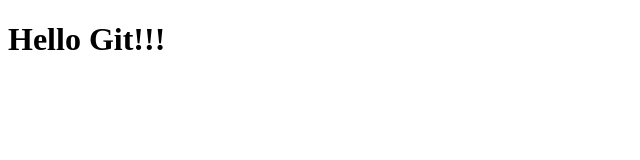
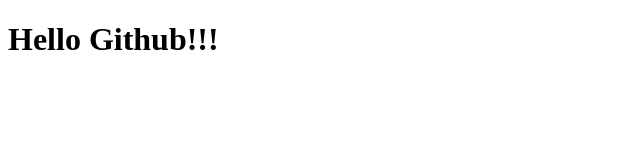
Before and after one commit to krulik/git-demo, a plain HTML site: page index.html in a window 1280 px wide. Shown: the whole page, without its empty margins (0-640 px from the left). Drawn offline with Linux system fonts and the light colour scheme.

Commit message:
change to github

```diff
--- a/index.html
+++ b/index.html
@@ -7,6 +7,6 @@
   <title>Git Demo</title>
 </head>
 <body>
-  <h1>Hello Git!!!</h1>
+  <h1>Hello Github!!!</h1>
 </body>
 </html>
```
